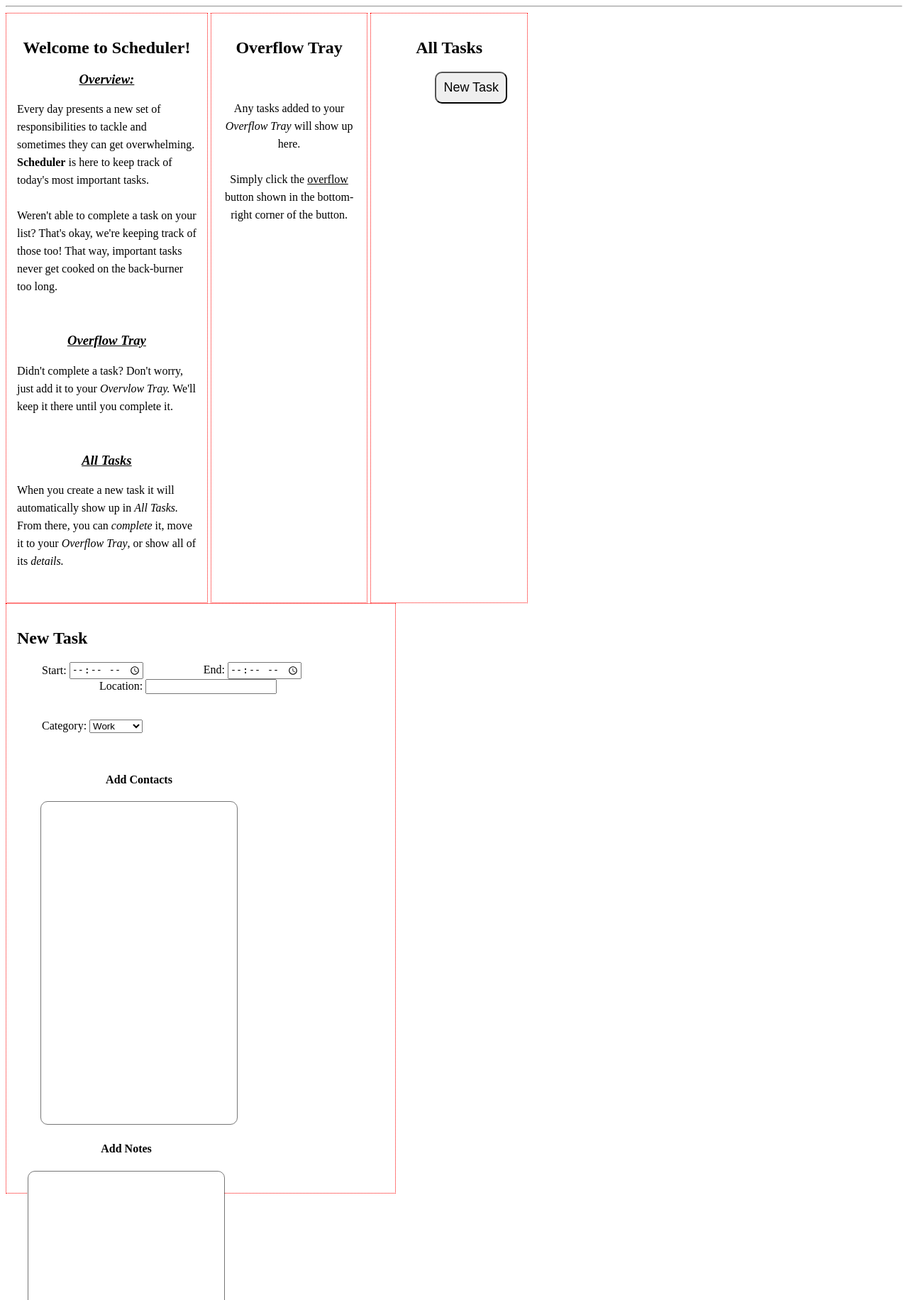
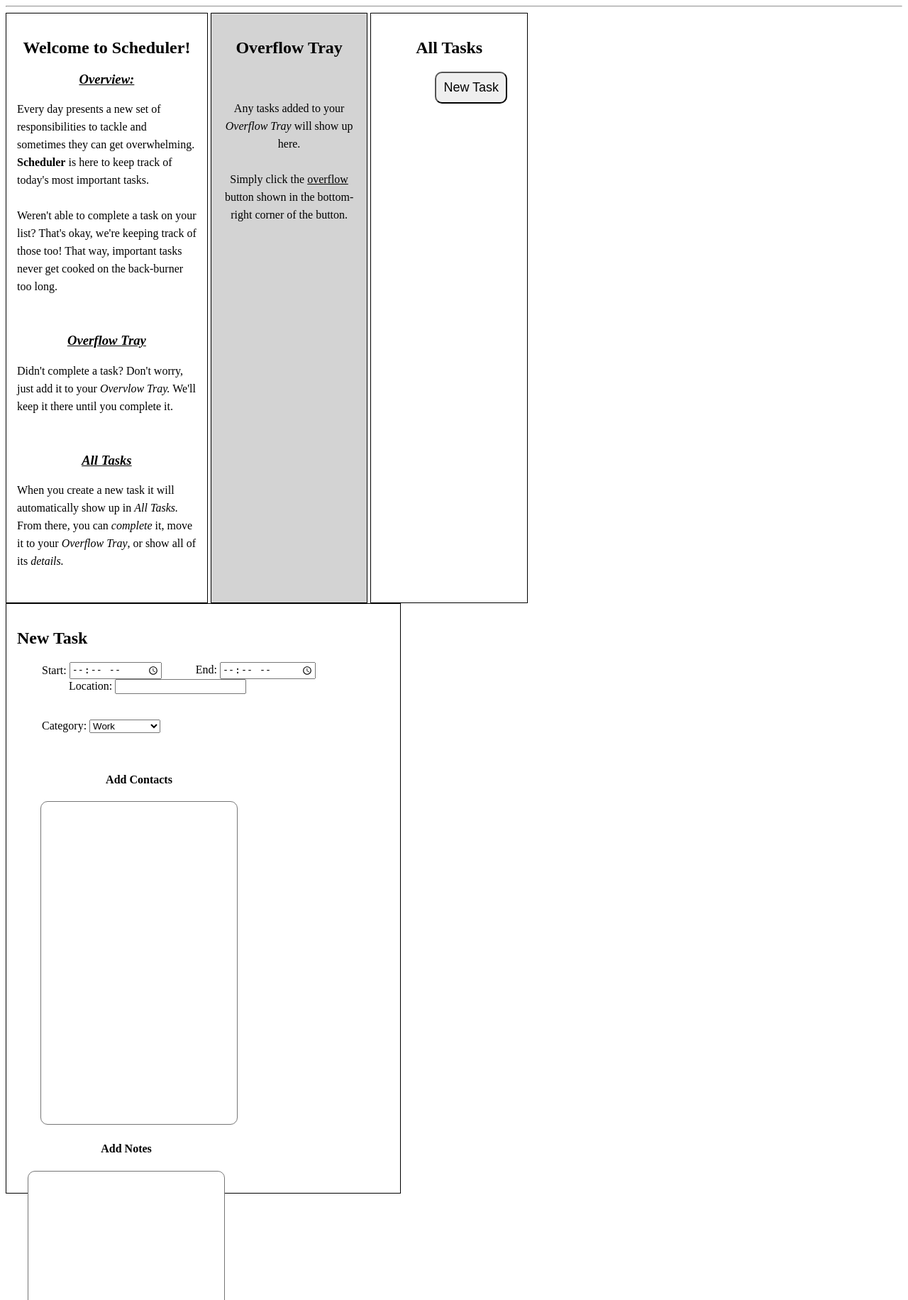
Before and after one commit to IsaiahWHayes/scheduler, a Flask app: page /schedule in a window 1280 px wide. Shown: the part 88-1920 px from the top of the page at 71% size. Run offline with Flask 2, Linux system fonts and the light colour scheme.

Commit message:
basic UI complete (width, height and placement). Overflow Tray background color set.

```diff
--- a/scheduler.sql
+++ b/scheduler.sql
@@ -41,9 +41,10 @@ CREATE TABLE IF NOT EXISTS `scheduler`.`tasks` (
   `id` INT NOT NULL AUTO_INCREMENT,
   `users_id` INT NOT NULL,
   `task_name` VARCHAR(255) NULL,
-  `location` VARCHAR(255) NULL,
   `start_time` TIME NULL,
   `end_time` TIME NULL,
+  `location` VARCHAR(255) NULL,
+  `category` ENUM('Work', 'School', 'Personal') NULL,
   `contact` TEXT NULL,
   `note` TEXT NULL,
   `checklist` TEXT NULL,
--- a/static/schedule.css
+++ b/static/schedule.css
@@ -1,3 +1,7 @@
+.section-containers {
+    border: solid thin black;
+}
+
 .header h1 {
     display: inline-block;
     margin-left: 15px;
@@ -10,7 +14,6 @@
 }
 
 .section-one {
-    border: thin dotted red;
     height: 800px;
     width: 20%;
     display: inline-block;
@@ -19,16 +22,15 @@
 }
 
 .section-two {
-    border: thin dotted red;
     height: 800px;
     width: 15%;
     display: inline-block;
     padding: 15px;
     vertical-align: top;
+    background-color: lightgrey;
 }
 
 .section-three {
-    border: thin dotted red;
     height: 800px;
     width: 15%;
     display: inline-block;
@@ -44,9 +46,8 @@
     }
 
 .section-four {
-    border: thin dotted red;
     height: 800px;
-    width: 41%;
+    width: 41.5%;
     display: inline-block;
     padding: 15px;
     vertical-align: top;
@@ -78,12 +79,24 @@
     margin: 0px 35px;
 }
 
+    .task-top #start-time-input {
+        width: 125px;
+    }
+
     .task-top #end-time {
-        margin-left: 81px;
+        margin-left: 44px;
+    }
+
+    .task-top #end-time-input {
+        width: 130px;
     }
 
     .task-top #location {
-        margin-left: 81px;
+        margin-left: 38px;
+    }
+
+    .task-top #category {
+        width: 100px;
     }
 
 .task-bottom {
--- a/templates/schedule.html
+++ b/templates/schedule.html
@@ -18,7 +18,7 @@
 
         <!-- all design and functionality is below -->
         <!-- section 1 -->
-        <div class="section-one">
+        <div class="section-one section-containers">
             <h2 class="section-headers">Welcome to Scheduler!</h2>
 
             <!-- section text below -->
@@ -38,7 +38,7 @@
         </div>
 
         <!-- section 2 -->
-        <div class="section-two">
+        <div class="section-two section-containers">
             <h2 class="section-headers">Overflow Tray</h2>
 
             <p class="section-text">Any tasks added to your <em>Overflow Tray</em> will show up here. <br>
@@ -47,31 +47,31 @@
         </div>
 
         <!-- section 3 -->
-        <div class="section-three">
+        <div class="section-three section-containers">
             <h2 class="section-headers">All Tasks</h2>
 
             <a href=""><button>New Task</button></a>
         </div>
 
         <!-- section 4 -->
-        <div class="section-four">
+        <div class="section-four section-containers">
             <h2 class="section-headers" id="section-four-header">New Task</h2>
 
             <div class="new-task-form">
                 <form action="" method="">
                     <div class="task-top">
                         <label for="start_time" id="start-time">Start:</label>
-                        <input type="time" id="start_time_input" name="start_time">
+                        <input type="time" id="start-time-input" name="start_time">
 
                         <label for="end_time" id="end-time">End:</label>
-                        <input type="time" id="end_time_input" name="end_time">
+                        <input type="time" id="end-time-input" name="end_time">
 
                         <label for="location" id="location">Location:</label>
                         <input type="text" id="location-input" name="location">
                         <br><br><br>
 
                         <label for="category" id="category">Category:</label>
-                        <select name="" id="">
+                        <select name="category" id="category">
                             <option value="Work">Work</option>
                             <option value="School">School</option>
                             <option value="Personal">Personal</option>
```
